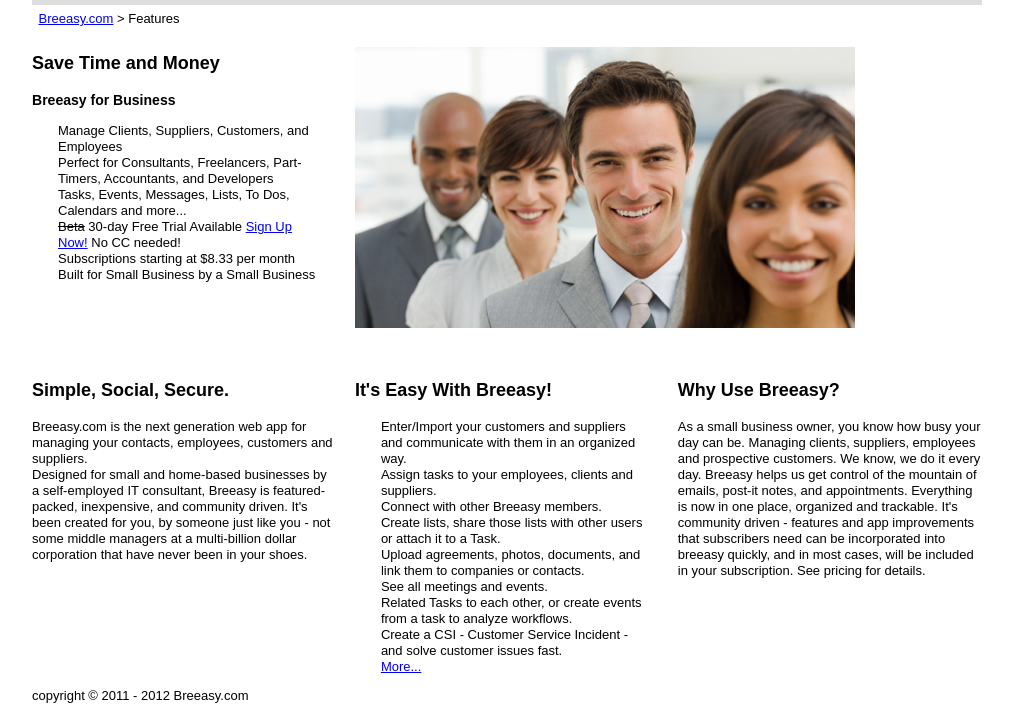
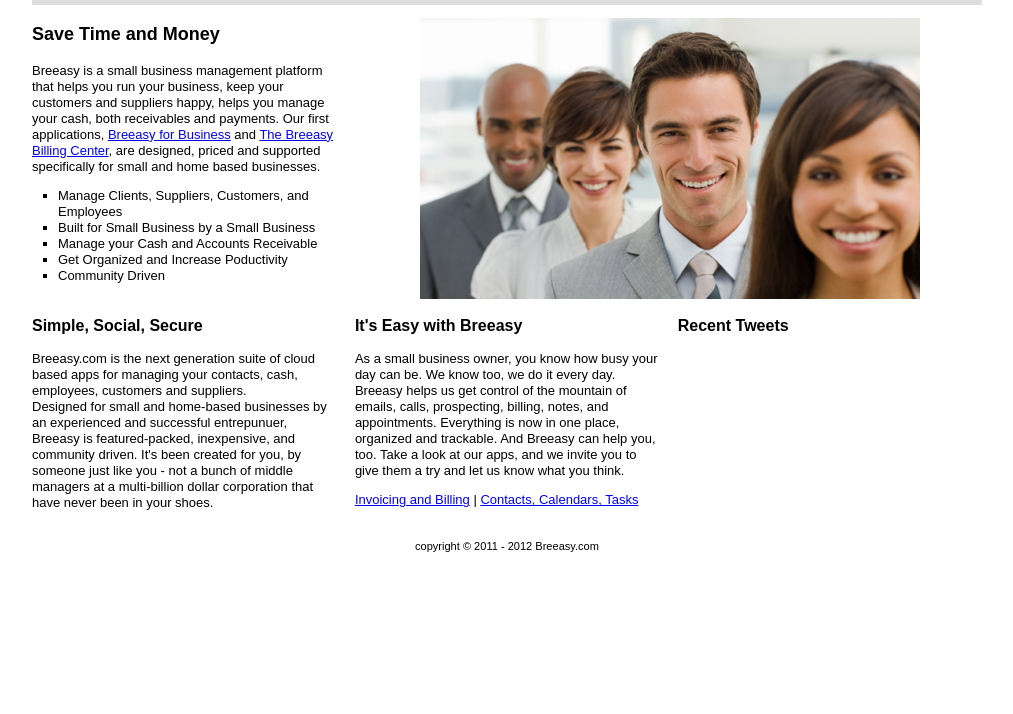
Before and after one commit to tjobrien/breeasy-platform, a plain HTML site: page index.html in a window 1280 px wide. Shown: the part 111-825 px from the top of the page, without its empty margins (133-1146 px from the left). After the commit the page ends 800 px from the top, so only its background shows below. Drawn offline with Linux system fonts and the light colour scheme; a script that the page names is missing.

Commit message:
worked on the products page

```diff
--- a/css/breeasy.css
+++ b/css/breeasy.css
@@ -1,4 +1,3 @@
-
 
 
 #app_header {
@@ -41,8 +40,26 @@ right: 0.3em;
 
 img.hero {
 margin: 1em 0;
+padding-left: 5em;
 
 }
+ul.features li {
+list-style: square;
+}
+
 div.breadcrumbs {
 padding: .5em;
 }
+
+h2.section_header {
+margin-top: 0;
+
+}
+
+.center {text-align: center}
+
+#goodbye{
+  font-size:85%;
+
+
+  }
--- a/index.html
+++ b/index.html
@@ -16,7 +16,7 @@
     	<div id="app_header">
     	<a href="http://www.breeasy.com"><img src="images/communicate_manage_grow.png" alt="small business productivity platform" width="400" height="53" /></a>
     	 	<div id="promo_links">
-    	 	<a href="#">Free Trial Now Available</a><br>
+    	 	<a href="http://app.breeasy.com/signup">Free Trial Now Available</a><br>
     	 	<a href="#">Earn $ with Breeasy</a>
 
     		</div>
@@ -43,65 +43,75 @@
 				</ul>
 
 			</div>
-			<div class="breadcrumbs"><a href="#" >Breeasy.com</a> > Features</div>
 		</div> <!-- hd -->
 		<div id='bd'>
 			<div class="yui-gd">
 	    		<div class="yui-u first">
 				<h1 id='first_col'>Save Time and Money</h1>
-				<h3 id='first_col'>Breeasy for Business</h3>
+				<p>Breeasy is a small business management platform that helps you run your business, keep your customers and suppliers happy, helps you manage your cash, both receivables and payments.  Our first applications, <a href="#">Breeasy for Business</a> and <a href="#">The Breeasy Billing Center</a>, are designed, priced and supported specifically for small and home based businesses.
+				</p>
 				<ul class="features">
-					<li>Manage Clients, Suppliers, Customers, and Employees
-					<li>Perfect for Consultants, Freelancers, Part-Timers, Accountants, and Developers
-					<li>Tasks, Events, Messages, Lists, To Dos, Calendars and more...</h3>
-					<li><s>Beta</s> 30-day Free Trial Available <a href="http://app.breeasy.com/signup">Sign Up Now!</a> No CC needed!
-					<li>Subscriptions starting at $8.33 per month
-					<li>Built for Small Business by a Small Business
-
+					<li>Manage Clients, Suppliers, Customers, and Employees</li>
+					<li>Built for Small Business by a Small Business</li>
+					<li>Manage your Cash and Accounts Receivable</li>
+					<li>Get Organized and Increase Poductivity</li>
+					<li>Community Driven</li>
 				</ul>
 		    	</div>
 	    		<div class="yui-u">
 	    			<img class="hero" src="images/happy_business_people.png" alt="save time, money and hair with Breeasy." title="Don't worry, be happy.  It's Easy with Breeasy!" width="500" height="281" />
 				</div>
 			</div>
-			<br>
 			<div class="yui-gb">
 		        <div class="yui-u first">
-		        <h1 class='section_header' id='first_col'>Simple, Social, Secure.</h1>
-		        <p id="first_col">Breeasy.com is the next generation web app for managing your contacts, employees, customers and suppliers.<br>
-		        Designed for small and home-based businesses by a self-employed IT consultant,  Breeasy is featured-packed, inexpensive, and community driven.  It's been created for you, by someone just like you - not some middle managers at a multi-billion dollar corporation that have never been in your shoes.</p>
-		        		        </div>
+		        <h2 class='section_header' id='first_col'>Simple, Social, Secure</h2>
+		        <p id="first_col">Breeasy.com is the next generation suite of cloud based apps for managing your contacts, cash, employees, customers and suppliers.<br>
+		        Designed for small and home-based businesses by an experienced and successful entrepunuer,  Breeasy is featured-packed, inexpensive, and community driven.  It's been created for you, by someone just like you - not a bunch of middle managers at a multi-billion dollar corporation that have never been in your shoes.</p>
+		       </div>
+
 		        <div class="yui-u">
-		        <h1 class='section_header'>It's Easy With Breeasy!</h1>
-		        <ul class='features'>
-					<li>Enter/Import your customers and suppliers and communicate with them in an organized way.
-					<li>Assign tasks to your employees, clients and suppliers.
-					<li>Connect with other Breeasy members.
-					<li>Create lists, share those lists with other users or attach it to a Task.
-					<li>Upload agreements, photos, documents, and link them to companies or contacts.
-					<li>See all meetings and events.
-					<li>Related Tasks to each other, or create events from a task to analyze workflows.
-					<li>Create a CSI - Customer Service Incident - and solve customer issues fast.</li>
-					<li><a href="features.html">More...</a></li>
-				</ul>
+		       <h2 class='section_header' id='first_col'>It's Easy with Breeasy</h2>
+				<p id="first_col">As a small business owner, you know how busy your day can be.  We know too, we do it every day.  Breeasy helps us get control of the mountain of emails, calls, prospecting, billing, notes, and appointments.  Everything is now in one place, organized and trackable. And Breeasy can help you, too.  Take a look at our apps, and we invite you to give them a try and let us know what you think.</p>
+				<a href="#">Invoicing and Billing</a> | <a href="#">Contacts, Calendars, Tasks</a>
 				</div>
-		        <div class="yui-u">
-		       <h1 class='section_header' id='first_col'>Why Use Breeasy?</h1>
-				<p id="first_col">As a small business owner, you know how busy your day can be.  Managing clients, suppliers, employees and prospective customers.  We know, we do it every day.  Breeasy helps us get control of the mountain of emails, post-it notes, and appointments.  Everything is now in one place, organized and trackable. It's community driven - features and app improvements that subscribers need can be incorporated into breeasy quickly, and in most cases, will be included in your subscription.  See pricing for details.</p>
+				<div class="yui-u">
+				 <h2 class='section_header' id='first_col'>Recent Tweets</h2>
+				 <script charset="utf-8" src="http://widgets.twimg.com/j/2/widget.js"></script>
+					<script>
+					new TWTR.Widget({
+					  version: 2,
+					  type: 'profile',
+					  rpp: 4,
+					  interval: 30000,
+					  width: 250,
+					  height: 300,
+					  theme: {
+					    shell: {
+					      background: '#333333',
+					      color: '#ffffff'
+					    },
+					    tweets: {
+					      background: '#000000',
+					      color: '#ffffff',
+					      links: '#4aed05'
+					    }
+					  },
+					  features: {
+					    scrollbar: false,
+					    loop: false,
+					    live: false,
+					    behavior: 'all'
+					  }
+					}).render().setUser('EasyBreeasy').start();
+					</script>
 
-
-
-				</div>
+		        </div>
 		    </div>
-			<div id='ft'>
-			<div id='goodbye'>copyright &copy; 2011 - 2012 Breeasy.com</div>
-    	</div>
-
-
-	    </div>
-
-
+		    <br>
+			<div id='ft' class="center">
+				<p id='goodbye'>copyright &copy; 2011 - 2012 Breeasy.com</p>
+    		</div>
+		</div>
 	</div>
-
 </body>
 </html>
```
Also changed, not shown: products/index.html (+27 -10 lines), products/breeasy-billing-center/index.html (added), products/breeasy-for-business/index.html (added), products/breeasy-for-individuals/index.html (added).
